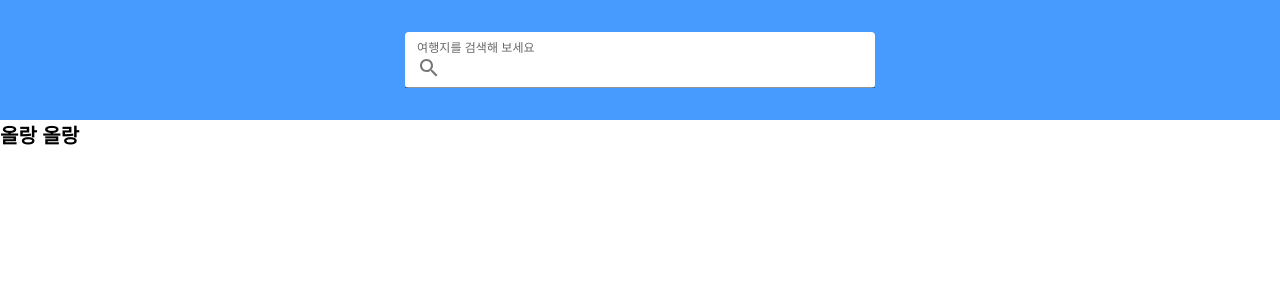
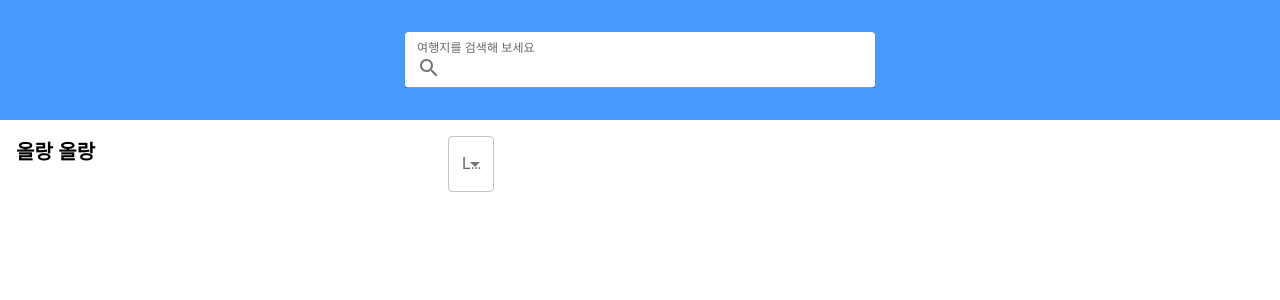
Before and after one commit to Dokkabei97/oralngoralng, a Next.js app: page / in a window 1280 px wide. Shown: the top 300 px of the page. Built offline with nearby package versions, Linux system fonts and the light colour scheme.

Commit message:
💻: 푸터 언어 선택 추가

```diff
--- a/components/footer.tsx
+++ b/components/footer.tsx
@@ -1,17 +1,49 @@
 import React from 'react';
-import {Typography} from "@mui/material";
+import {Box, Grid, Typography} from "@mui/material";
+import InputLabel from '@mui/material/InputLabel';
+import MenuItem from '@mui/material/MenuItem';
+import FormControl from '@mui/material/FormControl';
+import Select, {SelectChangeEvent} from '@mui/material/Select';
 
 const Footer = () => {
+    const [lang, setLang] = React.useState('');
+
+    const handleChange = (event: SelectChangeEvent) => {
+        setLang(event.target.value as string);
+    };
     return (
-        <div>
+        <Box sx={{flexGrow: 1}}>
+            <Grid container spacing={2}>
+                <Grid item xs={4}>
+                    <Box m={2}>
                         <Typography
                             variant={"h6"}
-                sx={{ fontWeight: "bold" }}
+                            sx={{fontWeight: "bold"}}
                             component={"div"}
                         >
                             올랑 올랑
                         </Typography>
-        </div>
+                    </Box>
+                </Grid>
+                <Grid item xs={4}>
+                    <Box m={2}>
+                        <FormControl>
+                            <InputLabel>Lang</InputLabel>
+                            <Select
+                                value={lang}
+                                label="Lang"
+                                onChange={handleChange}
+                            >
+                                <MenuItem value={1}>한국어</MenuItem>
+                                <MenuItem value={2}>English</MenuItem>
+                                <MenuItem value={3}>日本語</MenuItem>
+                                <MenuItem value={4}>中國語</MenuItem>
+                            </Select>
+                        </FormControl>
+                    </Box>
+                </Grid>
+            </Grid>
+        </Box>
     );
 };
 
```
Lines whose indentation alone changed are shown as unchanged.
